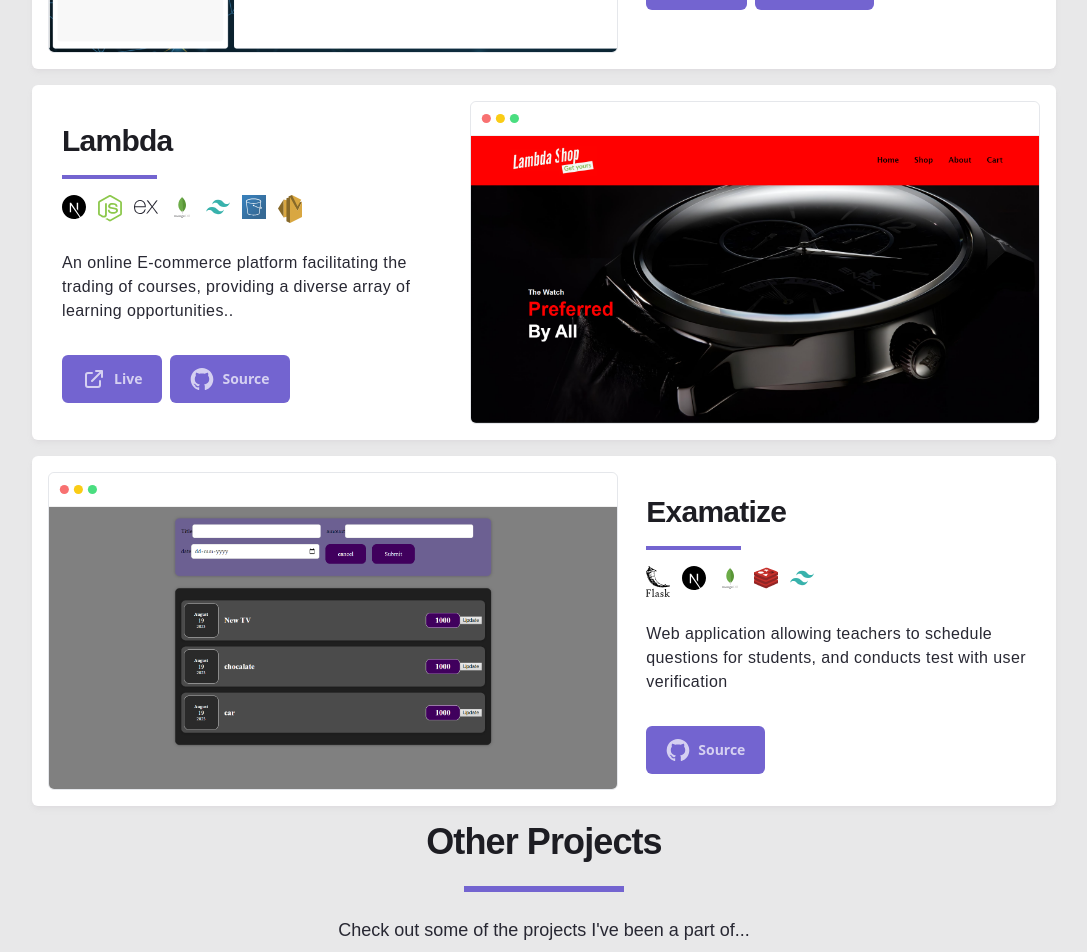
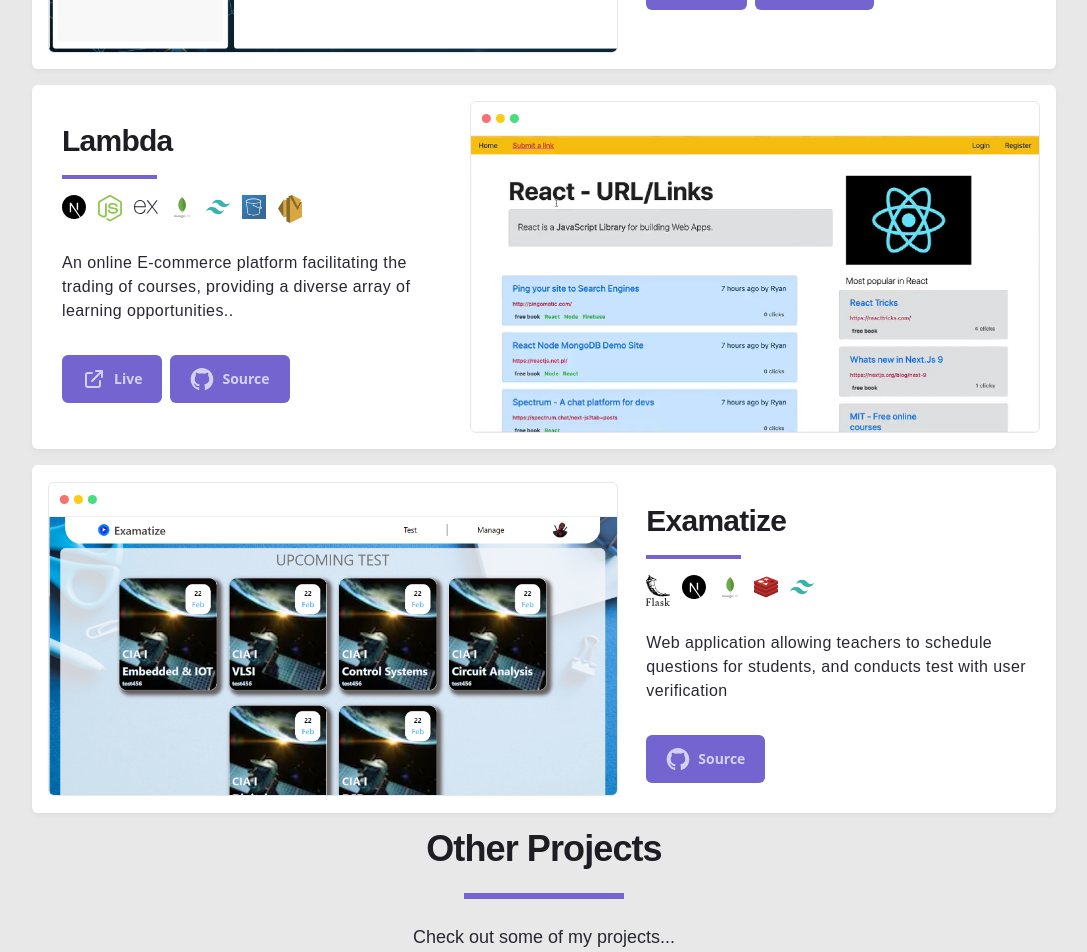
Before and after one commit to MrMohamedRizwan/portfolio, a Next.js app: page / in a window 1280 px wide. Shown: the part 3540-4492 px from the top of the page, without its empty margins (96-1183 px from the left). Built offline with nearby package versions, Linux system fonts and the light colour scheme; a web font is replaced by a local one.

Commit message:
Addition Of Images

```diff
--- a/pages/index.js
+++ b/pages/index.js
@@ -1172,7 +1172,7 @@ export default function Home({ publications }) {
 								flexDirection={`flex-col lg:flex-row-reverse`}
 								imgWidth={"1366"}
 								imgHeight={"666"}
-								imgSrc={"/projects/lambda.png"}
+								imgSrc={"/projects/Ecommerce.png"}
 								repoLink={"https://github.com/MrMohamedRizwan/Lambda-"}
 								liveLink={`https://lambdabackend.onrender.com/api-docs/`}
 								stack={
@@ -1298,7 +1298,7 @@ export default function Home({ publications }) {
 								flexDirection={`flex-col lg:flex-row`}
 								imgWidth={"1366"}
 								imgHeight={"666"}
-								imgSrc={"/projects/expense.png"}
+								imgSrc={"/projects/Examatize.png"}
 								liveLink={null}
 								repoLink={"https://github.com/MrMohamedRizwan/Examatize"}
 								stack={
@@ -1470,7 +1470,7 @@ export default function Home({ publications }) {
 						<h2 className='text-4xl text-center'>Other Projects</h2>
 						<hr className='bg-brand w-40 h-1.5 mt-4 mb-6 mx-auto border-0'></hr>
 						<p className='mb-16 text-lg text-center'>
-							Check out some of the projects I&apos;ve been a part of...
+							Check out some of my projects...
 						</p>
 
 						{/* Other Projects Container */}
```
Also changed, not shown: public/projects/Ecommerce.png (added), public/projects/Examatize.png (added).
